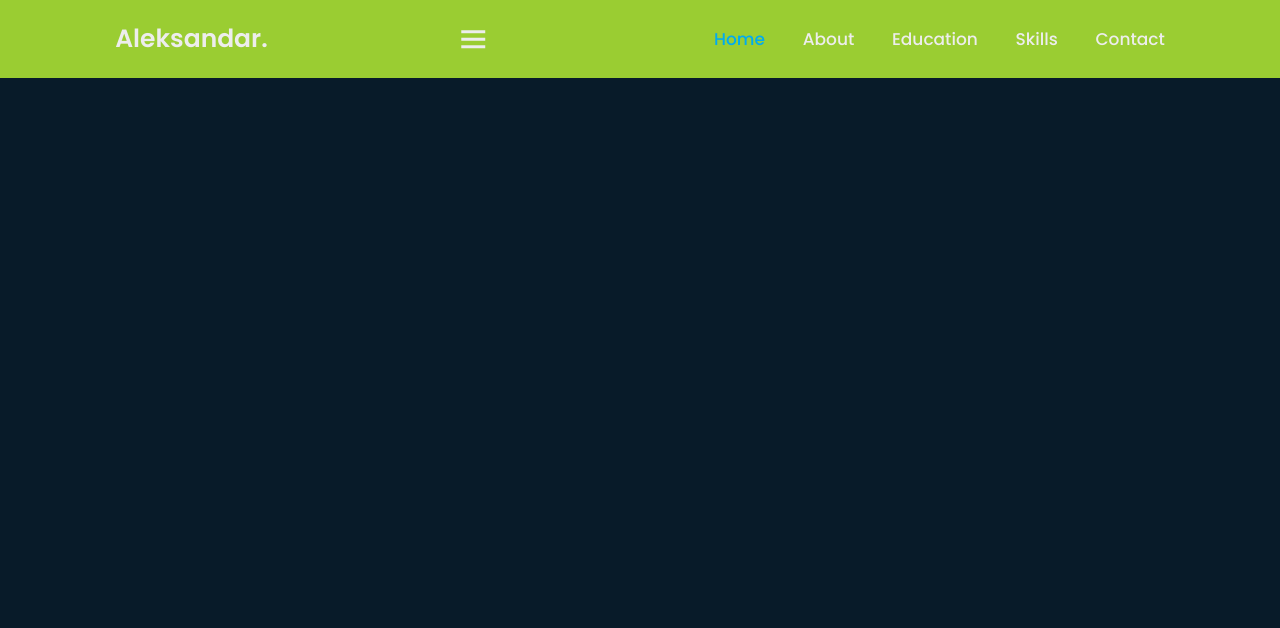
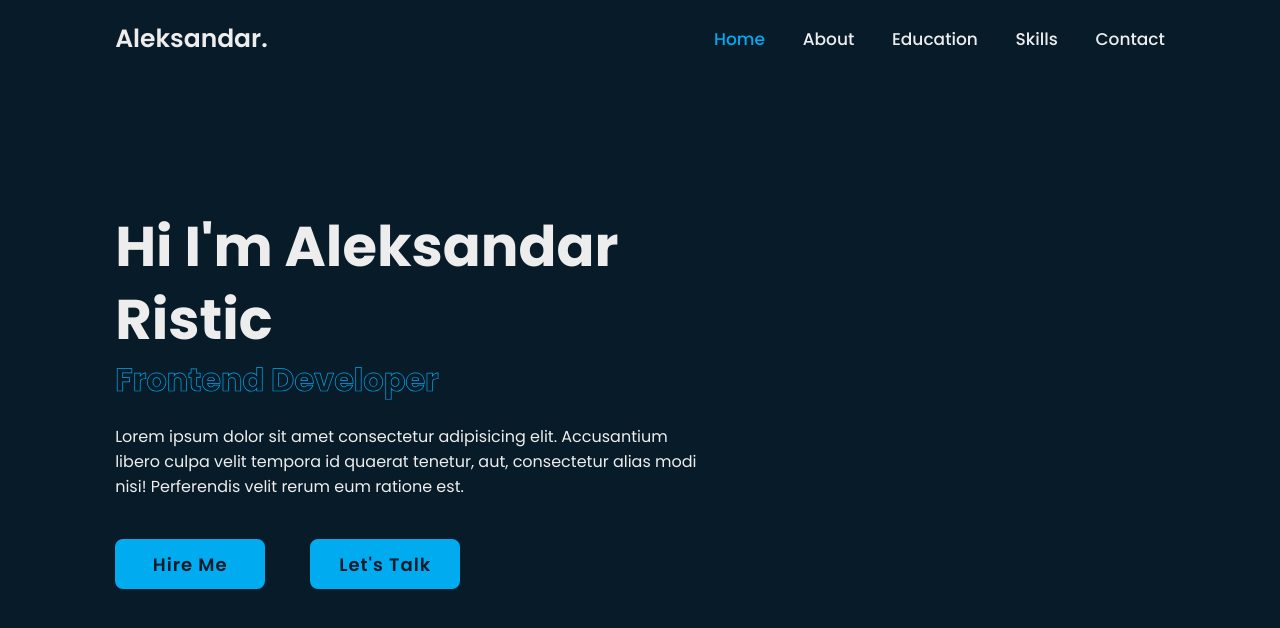
Before and after one commit to storiaca/front-layout, a plain HTML site: page responsive-portfolio/index.html in a window 1280 px wide. Drawn offline with nearby package versions, Linux system fonts and the light colour scheme.

Commit message:
Add content and buttons

```diff
--- a/responsive-portfolio/css/style.css
+++ b/responsive-portfolio/css/style.css
@@ -34,7 +34,7 @@ body {
   left: 0;
   width: 100%;
   padding: 2rem 9%;
-  background: yellowgreen;
+  background: transparent;
   display: flex;
   justify-content: space-between;
   align-items: center;
@@ -64,4 +64,84 @@ body {
   font-size: 3.6rem;
   color: var(--text-color);
   cursor: pointer;
+  display: none;
 }
+
+section {
+  min-height: 100vh;
+  padding: 10rem 9% 2rem;
+}
+
+.home {
+  display: flex;
+  align-items: center;
+  padding: 0 9%;
+}
+
+.home-content {
+  max-width: 60rem;
+}
+
+.home-content h1 {
+  font-size: 5.6rem;
+  font-weight: 700;
+  line-height: 1.3;
+}
+
+.home-content .text-animate {
+  position: relative;
+  width: 32.8rem;
+}
+
+.home-content .text-animate h2 {
+  font-size: 3.2rem;
+  font-weight: 700;
+  color: transparent;
+  -webkit-text-stroke: 0.7px var(--main-color);
+}
+
+.home-content p {
+  font-size: 1.6rem;
+  margin: 2rem 0 4rem;
+}
+
+.btn-box {
+  position: relative;
+  display: flex;
+  justify-content: space-between;
+  width: 34.5rem;
+  height: 5rem;
+}
+
+.btn-box .btn {
+  position: relative;
+  display: inline-flex;
+  justify-content: center;
+  align-items: center;
+  width: 15rem;
+  height: 100%;
+  background: var(--main-color);
+  border: 0.2rem solid var(--main-color);
+  border-radius: 0.8rem;
+  font-size: 1.8rem;
+  font-weight: 600;
+  letter-spacing: 0.1rem;
+  color: var(--bg-color);
+  z-index: 1;
+  overflow: hidden;
+}
+
+.btn-box .btn::before {
+  content: "";
+  position: absolute;
+  top: 0;
+  left: 0;
+  width: 0;
+  height: 100%;
+  background: red;
+  z-index: -1;
+  transition: 0.5s;
+}
+.btn-box .btn:hover::before {
+  width: 100%;
+}
--- a/responsive-portfolio/index.html
+++ b/responsive-portfolio/index.html
@@ -25,7 +25,25 @@
         <a href="#contact">Contact</a>
       </nav>
     </header>
-    <i class="bx bx-user"></i>
+
+    <!-- home section design -->
+    <section class="home" id="home">
+      <div class="home-content">
+        <h1>Hi I'm <span>Aleksandar Ristic</span></h1>
+        <div class="text-animate">
+          <h2>Frontend Developer</h2>
+        </div>
+        <p>
+          Lorem ipsum dolor sit amet consectetur adipisicing elit. Accusantium
+          libero culpa velit tempora id quaerat tenetur, aut, consectetur alias
+          modi nisi! Perferendis velit rerum eum ratione est.
+        </p>
+        <div class="btn-box">
+          <a href="#" class="btn">Hire Me</a>
+          <a href="#" class="btn">Let's Talk</a>
+        </div>
+      </div>
+    </section>
     <script src="./js/app.js"></script>
   </body>
 </html>
```
